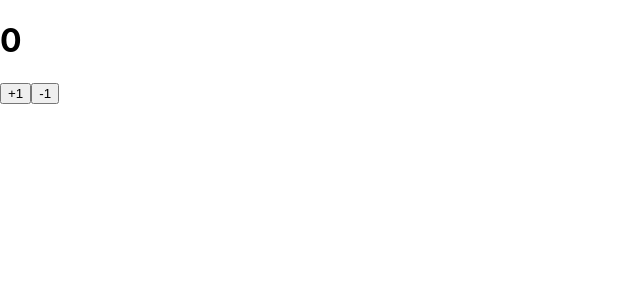
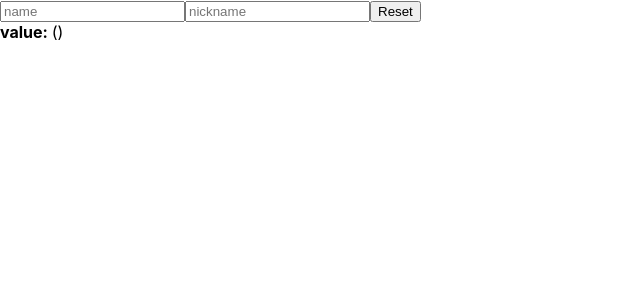
Before and after one commit to jiyoungbkim/Daily_Coding, a React (Create React App) app in the folder React/begin-react/: page / in a window 1280 px wide. Shown: the top 300 px of the page, without its empty margins (0-640 px from the left). Built offline with nearby package versions, Linux system fonts and the light colour scheme.

Commit message:
useState Object

```diff
--- a/React/begin-react/src/App.js
+++ b/React/begin-react/src/App.js
@@ -1,8 +1,9 @@
 import Counter from "./Counter";
+import InputSample from "./InputSample";
 
 function App() {
   return (
-    <Counter />
+    <InputSample />
   );
 }
 
--- /dev/null
+++ b/React/begin-react/src/InputSample.js
@@ -0,0 +1,48 @@
+import React, { useState } from 'react';
+
+function InputSample() {
+  const [inputs, setInputs] = useState ({
+    name: '',
+    nickname: ''
+  });
+
+  const {name, nickname} = inputs;
+
+  const onChange = (e) => {
+    const { value, name } = e.target;
+    setInputs({
+      ...inputs,
+      [name] : value
+    })
+  }
+
+  const onReset = () => {
+    setInputs({
+      name: '',
+      nickname: ''
+    })
+  }
+  return (
+    <div>
+      <input
+        name="name"
+        placeholder="name"
+        onChange={onChange}
+        value={name}
+      />
+      <input
+        name= "nickname"
+        placeholder="nickname"
+        onChange={onChange}
+        value={nickname}
+      />
+      <button onClick={onReset}>Reset</button>
+      <div>
+        <b>value: </b>
+        {name} ({nickname})
+      </div>
+    </div>
+  )
+}
+
+export default InputSample;
```
